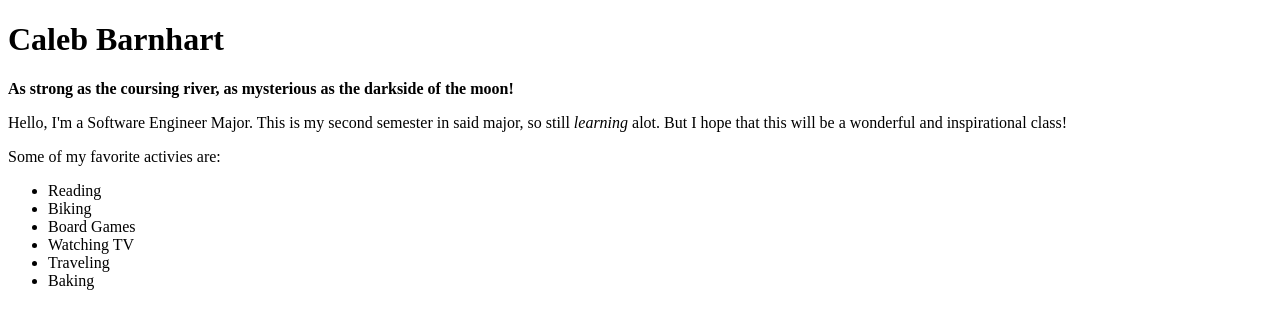
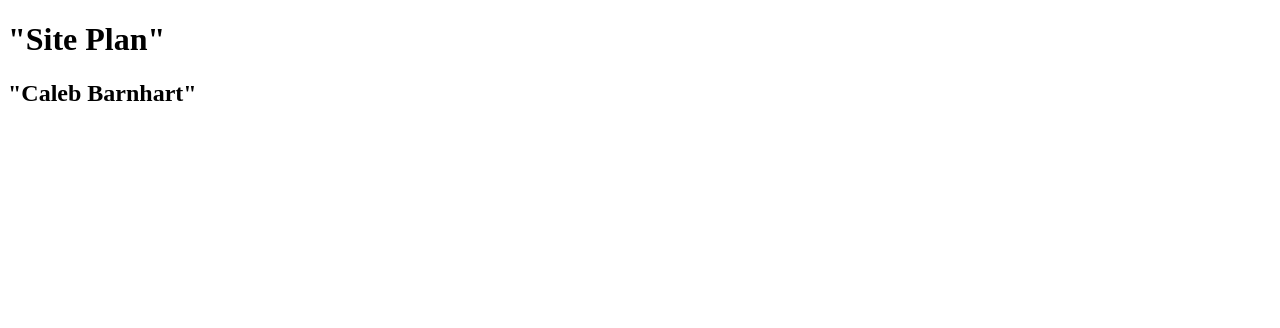
Before and after one commit to Calebfinn143/wdd130, a plain HTML site: page siteplan.html in a window 1280 px wide. Drawn offline with Linux system fonts and the light colour scheme.

Commit message:
Heading commit

```diff
--- a/siteplan.html
+++ b/siteplan.html
@@ -1,39 +1,18 @@
 <!DOCTYPE html>
 <html lang="en">
+
 <head>
     <meta charset="UTF-8">
     <meta http-equiv="X-UA-Compatible" content="IE=edge">
     <meta name="viewport" content="width=device-width, initial-scale=1.0">
-    <title>Web Fundamentals Basic Home Page</title>
+    <title>Document</title>
+
+    <h1>"Site Plan"</h1>
+    <h2>"Caleb Barnhart"</h2>
 </head>
 
 <body>
 
-    <h1>
-        Caleb Barnhart
-    </h1>
+</body>
 
-    <strong>
-        As strong as the coursing river, as mysterious as the darkside of the moon!
-    </strong>
-
-    <p>
-        Hello, I'm a Software Engineer Major. This is my second semester in said major, so still <em>learning</em> alot.
-        But I hope that this will be a wonderful and inspirational class!
-    </p>
-
-    <p>
-        Some of my favorite activies are:
-    </p>
-
-    <ul>
-        <li>Reading</li>
-        <li>Biking</li>
-        <li>Board Games</li>
-        <li>Watching TV</li>
-        <li>Traveling</li>
-        <li>Baking</li>
-    </ul>
-
-</body>
 </html>
```
